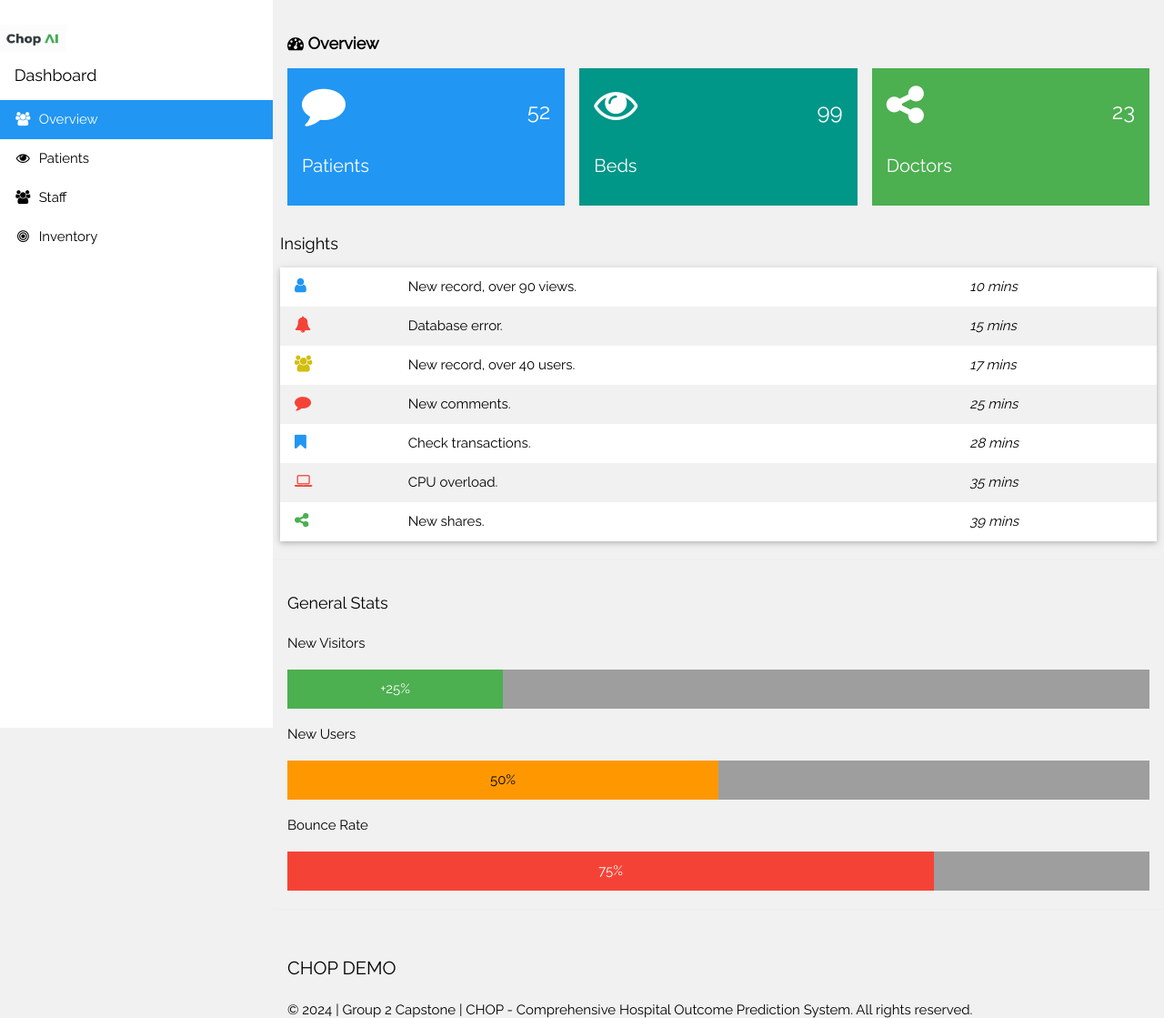
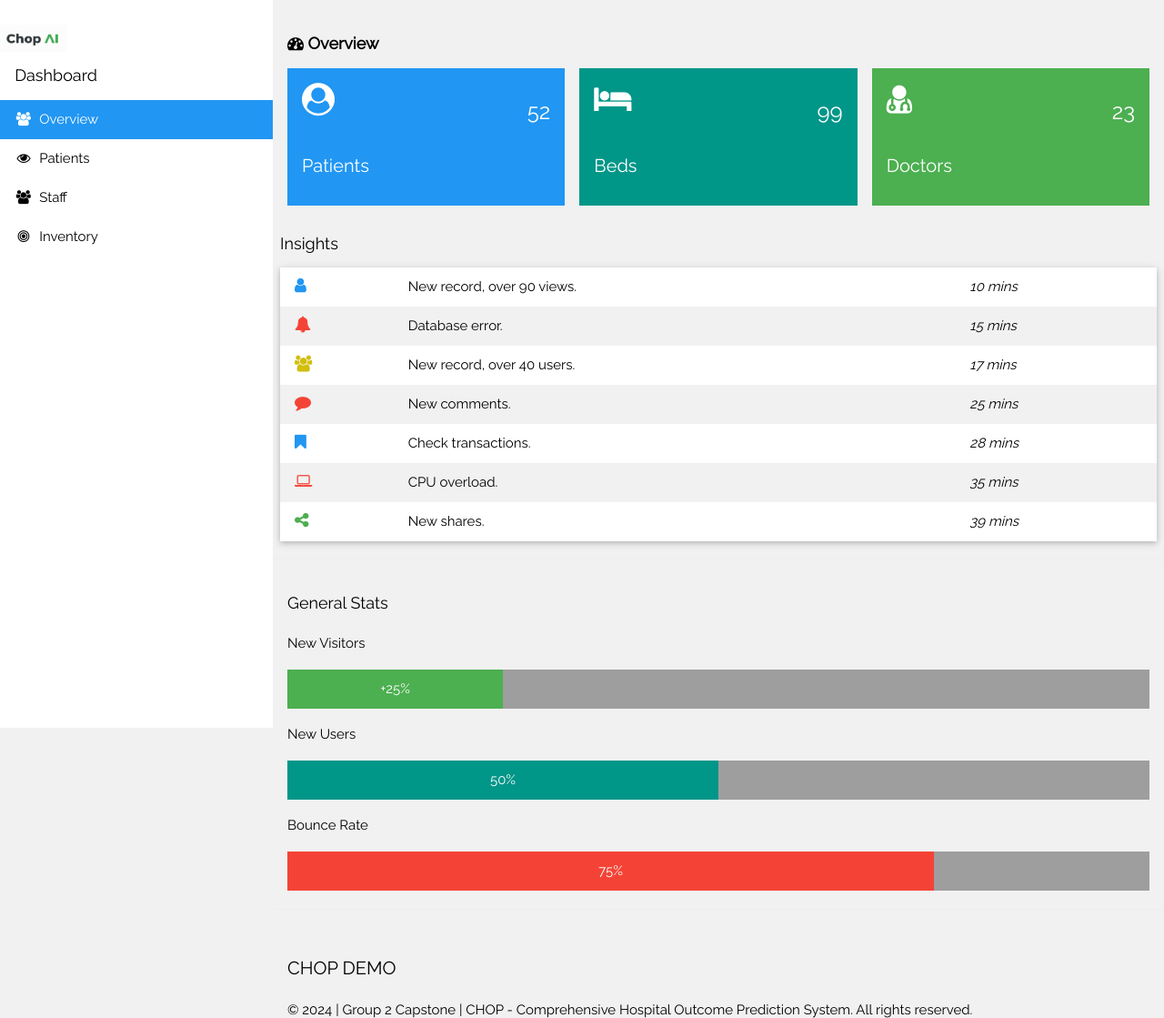
Before and after one commit to bizzfuzz/CHOP-comprehensive-hospital-outcome-prediction-system, a FastAPI app: page /dashboard in a window 1280 px wide. Shown: the top 1119 px of the page at 91% size. Run offline with FastAPI, Linux system fonts and the light colour scheme; parts of the project's set-up code (start-up, migrations or seed data) failed here and were passed over.

Commit message:
dashboard formatting

```diff
--- a/app/templates/dashboard.html
+++ b/app/templates/dashboard.html
@@ -36,7 +36,6 @@
 
         <!-- !PAGE CONTENT! -->
         <div class="w3-main" style="margin-left:300px;">
-
             <!-- Header -->
             <header class="w3-container" style="padding-top:22px">
                 <h5><b><i class="fa fa-dashboard"></i> Overview</b></h5>
@@ -45,7 +44,7 @@
             <div class="w3-row-padding w3-margin-bottom">
                 <div class="w3-third">
                     <div class="w3-container w3-blue w3-padding-16">
-                    <div class="w3-left"><i class="fa fa-comment w3-xxxlarge"></i></div>
+                        <div class="w3-left"><i class="fa fa-user-circle w3-xxlarge"></i></div>
                         <div class="w3-right">
                         <h3>52</h3>
                         </div>
@@ -55,7 +54,7 @@
                 </div>
                 <div class="w3-third">
                     <div class="w3-container w3-teal w3-padding-16">
-                    <div class="w3-left"><i class="fa fa-eye w3-xxxlarge"></i></div>
+                        <div class="w3-left"><i class="fa fa-bed w3-xxlarge"></i></div>
                         <div class="w3-right">
                         <h3>99</h3>
                         </div>
@@ -65,7 +64,7 @@
                 </div>
                 <div class="w3-third">
                     <div class="w3-container w3-green w3-padding-16">
-                    <div class="w3-left"><i class="fa fa-share-alt w3-xxxlarge"></i></div>
+                        <div class="w3-left"><i class="fa fa-user-md w3-xxlarge"></i></div>
                         <div class="w3-right">
                         <h3>23</h3>
                         </div>
@@ -124,17 +123,17 @@
                 <h5>General Stats</h5>
                 <p>New Visitors</p>
                 <div class="w3-grey">
-            <div class="w3-container w3-center w3-padding w3-green" style="width:25%">+25%</div>
+                <div class="w3-container w3-center w3-padding w3-green w3-animate-left" style="width:25%">+25%</div>
                 </div>
 
                 <p>New Users</p>
                 <div class="w3-grey">
-            <div class="w3-container w3-center w3-padding w3-orange" style="width:50%">50%</div>
+                <div class="w3-container w3-center w3-padding w3-teal w3-animate-left" style="width:50%">50%</div>
                 </div>
 
                 <p>Bounce Rate</p>
                 <div class="w3-grey">
-            <div class="w3-container w3-center w3-padding w3-red" style="width:75%">75%</div>
+                <div class="w3-container w3-center w3-padding w3-red w3-animate-left" style="width:75%">75%</div>
                 </div>
             </div>
             <hr>
@@ -146,7 +145,6 @@
                     © 2024 | Group 2 Capstone | CHOP - Comprehensive Hospital Outcome Prediction System. All rights reserved.
                 </p>
             </footer>
-
         <!-- End page content -->
         </div>
 
```
Lines whose indentation alone changed are shown as unchanged.
